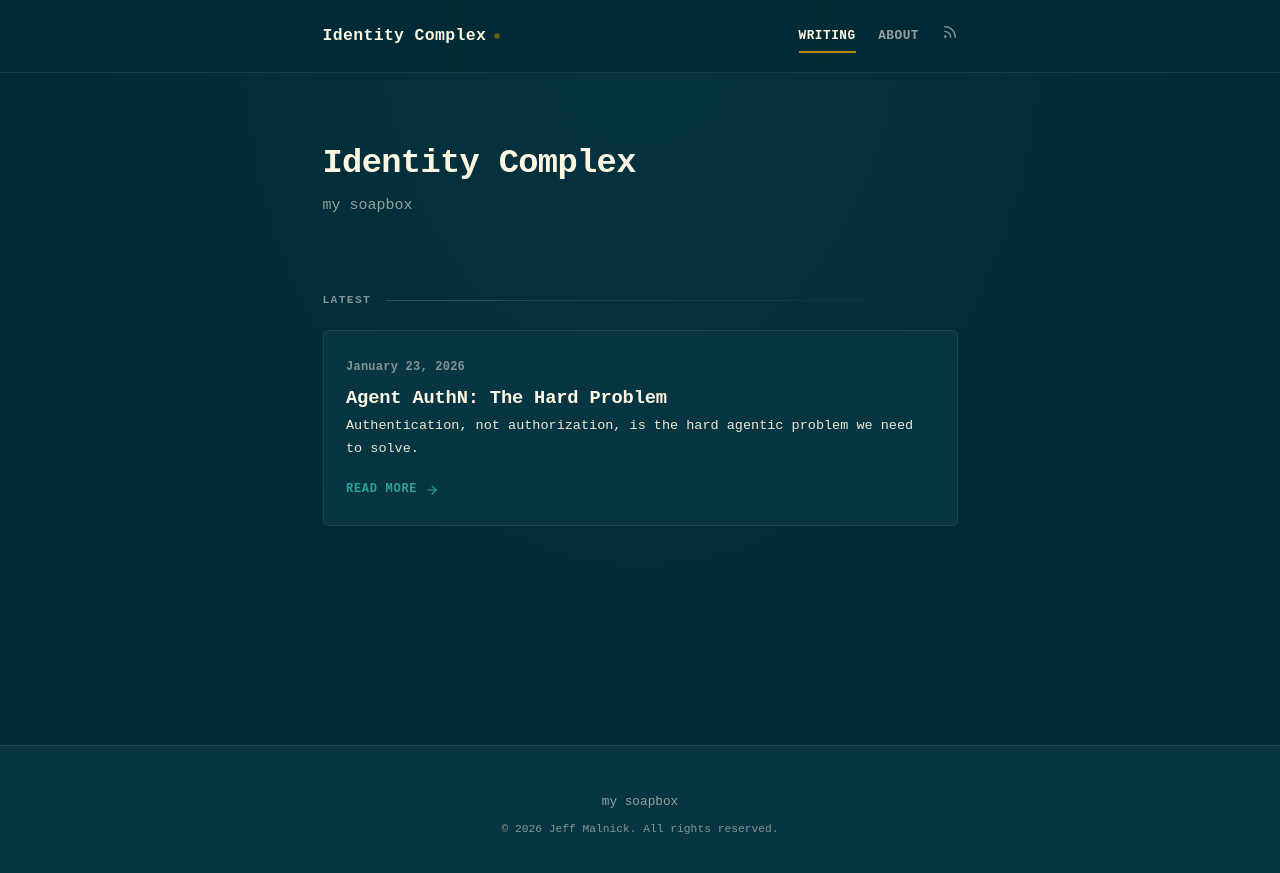
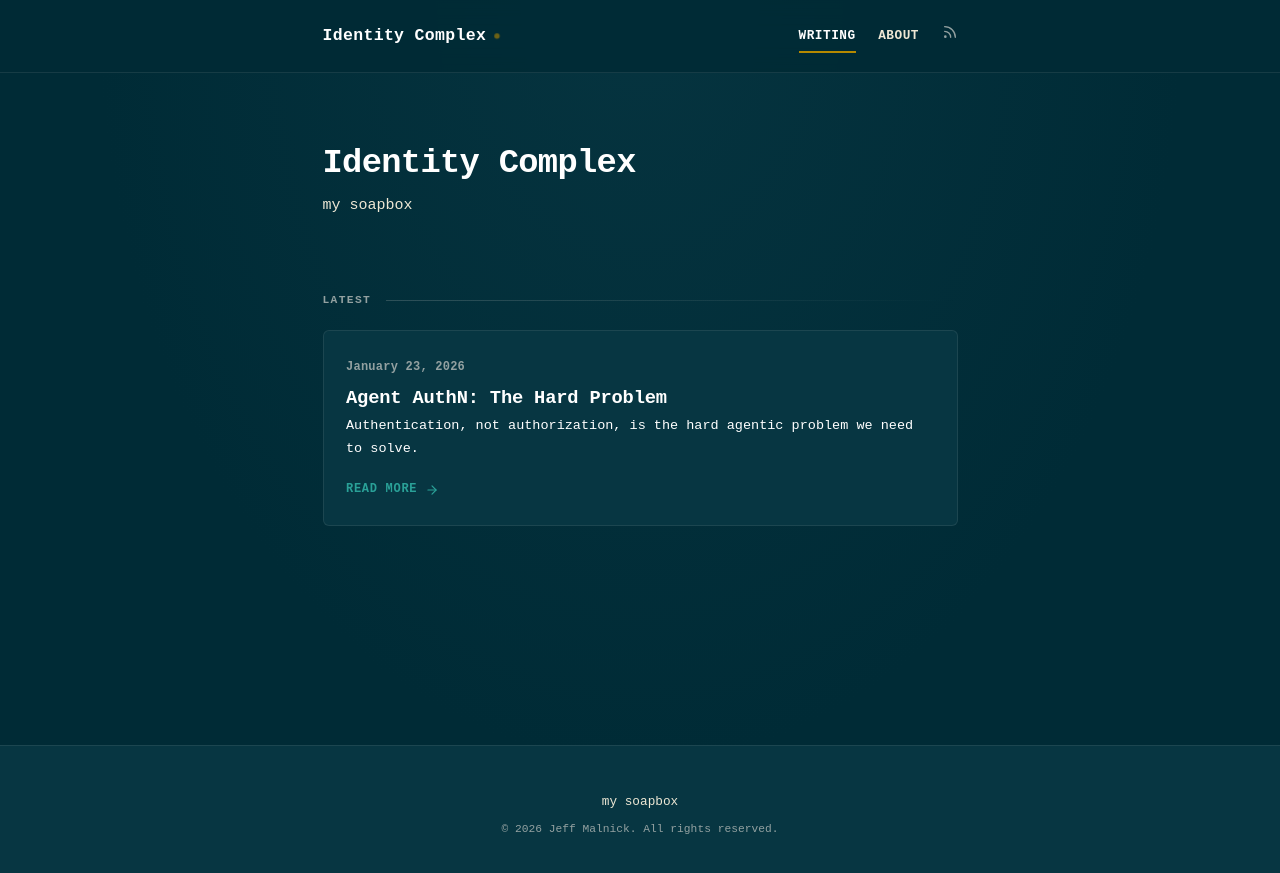
Before and after one commit to malnick/identity-complex, a Jekyll site: the page built from index.html, in a window 1280 px wide. Shown: the top 873 px of the page. Built offline with Jekyll 4.4.1, drawn with Linux system fonts in a browser that asks for light colours.

Commit message:
Make primary text white for better readability

```diff
--- a/assets/css/style.css
+++ b/assets/css/style.css
@@ -30,10 +30,10 @@
   --color-border: rgba(147, 161, 161, 0.15);
   --color-border-hover: rgba(147, 161, 161, 0.3);
 
-  --color-text: var(--base2);
-  --color-text-muted: var(--base1);
-  --color-text-faint: var(--base0);
-  --color-text-bright: var(--base3);
+  --color-text: #ffffff;
+  --color-text-muted: var(--base2);
+  --color-text-faint: var(--base1);
+  --color-text-bright: #ffffff;
 
   --color-accent: var(--yellow);
   --color-accent-bright: #d4a000;
```
